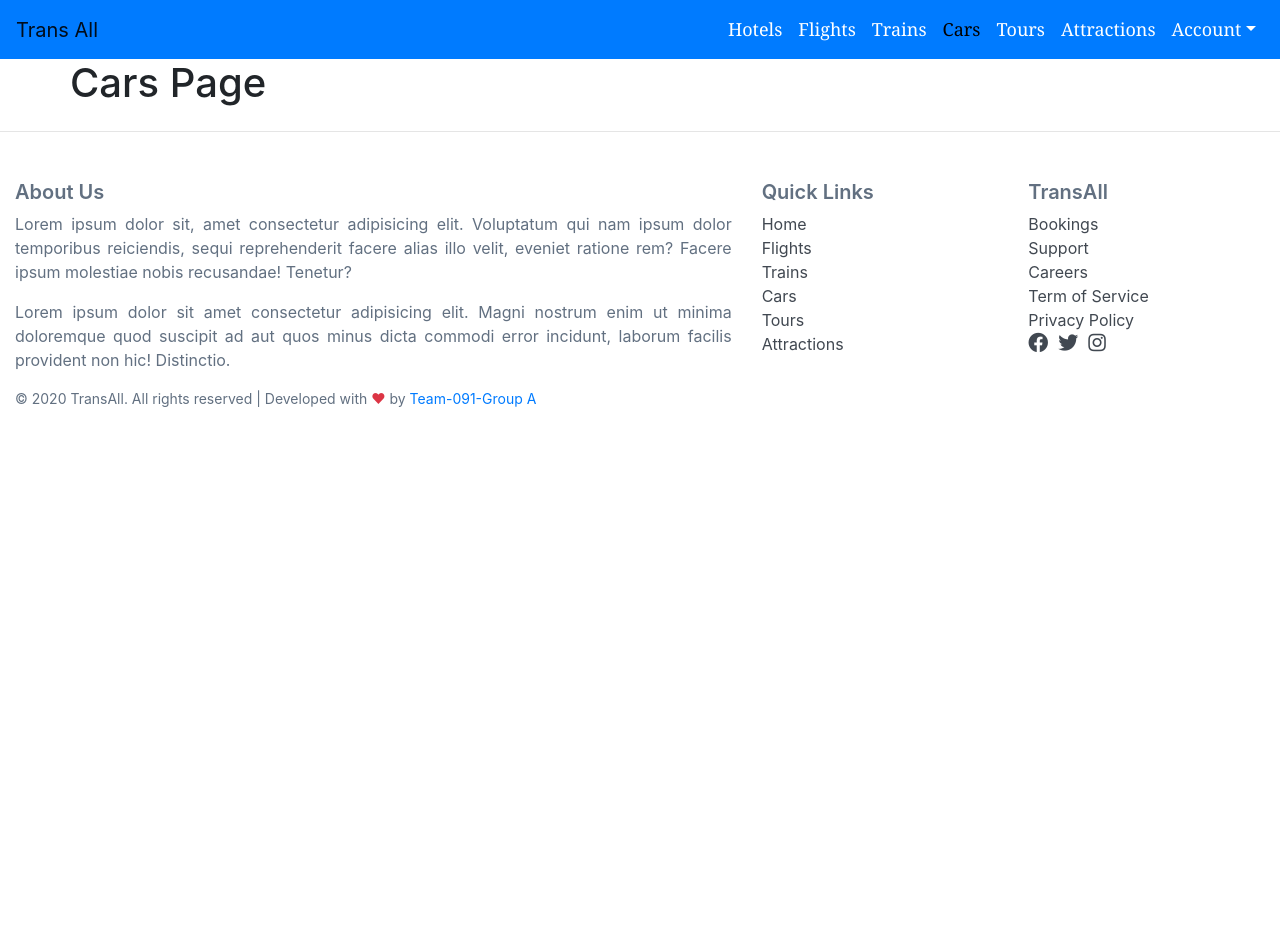
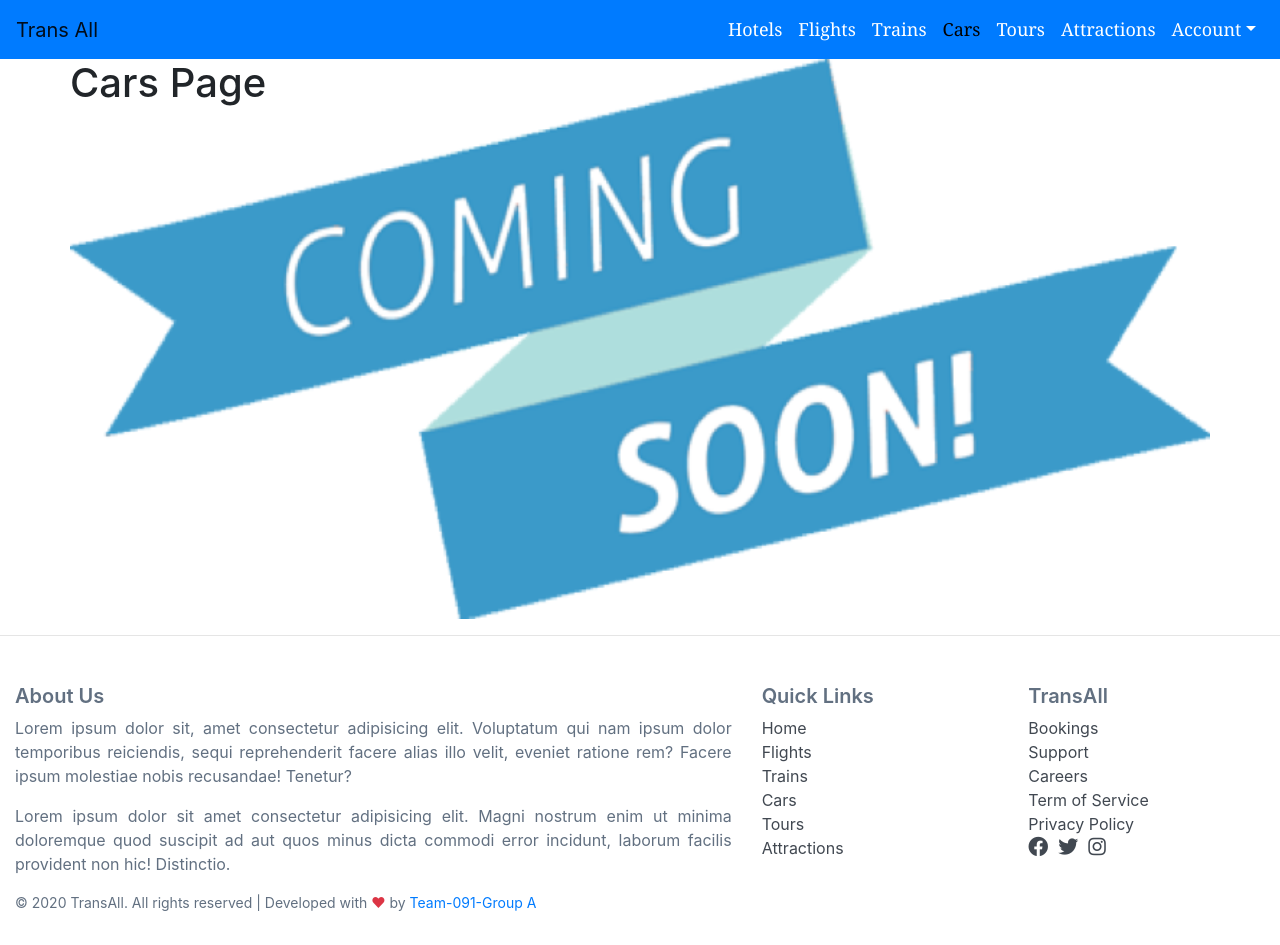
Before and after one commit to BuildForSDGCohort2/Team-091-Group-A-Frontend, a React (Create React App) app: page /cars in a window 1280 px wide. Before the commit the page ends 800 px from the top, so only its background shows below. Built offline with nearby package versions, Linux system fonts and the light colour scheme; the HTML template or start-up script is replaced by a standard one.

Commit message:
chores(added coming soon)

```diff
--- a/src/components/pages/attractions.js
+++ b/src/components/pages/attractions.js
@@ -6,7 +6,7 @@ const Attractions = () => {
     return (
         <div>
             <Navbar />
-            <div className="container">
+            <div className="container spaced">
                 <div className="row">
                     <h1>Attractions Page</h1>
                 </div>
--- a/src/components/pages/cars.js
+++ b/src/components/pages/cars.js
@@ -6,7 +6,7 @@ const Cars = () => {
     return (
         <div>
             <Navbar />
-            <div className="container">
+            <div className="container spaced">
                 <div className="row">
                     <h1>Cars Page</h1>
                 </div>
--- a/src/components/pages/flights.js
+++ b/src/components/pages/flights.js
@@ -6,7 +6,7 @@ const Flights = () => {
     return (
         <div>
             <Navbar />
-            <div className="container">
+            <div className="container spaced">
                 <div className="row">
                     <h1>Flights Page</h1>
                 </div>
--- a/src/components/pages/hotels.js
+++ b/src/components/pages/hotels.js
@@ -6,7 +6,7 @@ const Hotels = () => {
     return (
         <div>
             <Navbar />
-            <div className="container">
+            <div className="container spaced">
                 <div className="row">
                     <h1>Hotels Page</h1>
                 </div>
--- a/src/components/pages/tours.js
+++ b/src/components/pages/tours.js
@@ -6,7 +6,7 @@ const Tours = () => {
     return (
         <div>
             <Navbar />
-            <div className="container">
+            <div className="container spaced">
                 <div className="row">
                     <h1>Tours Page</h1>
                 </div>
--- a/src/components/pages/trains.js
+++ b/src/components/pages/trains.js
@@ -6,7 +6,7 @@ const Trains = () => {
     return (
         <div>
             <Navbar />
-            <div className="container">
+            <div className="container spaced">
                 <div className="row">
                     <h1>Trains Page</h1>
                 </div>
--- a/src/styles/home.css
+++ b/src/styles/home.css
@@ -4,3 +4,11 @@
     height: 100vh;
     background-size: 100% 100%;
 }
+
+/* Static pages temp styles */
+.spaced {
+    height: 70vh;
+    width: 100%;
+    background-image: url("../images/coming_soon.png");
+    background-size: 100% 100%;
+}
```
Also changed, not shown: src/images/coming_soon.png (added).
